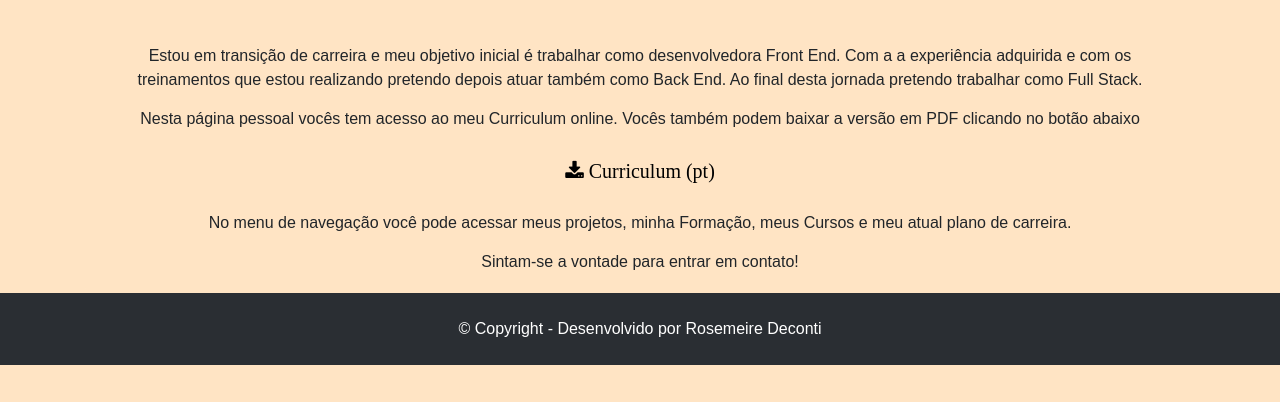
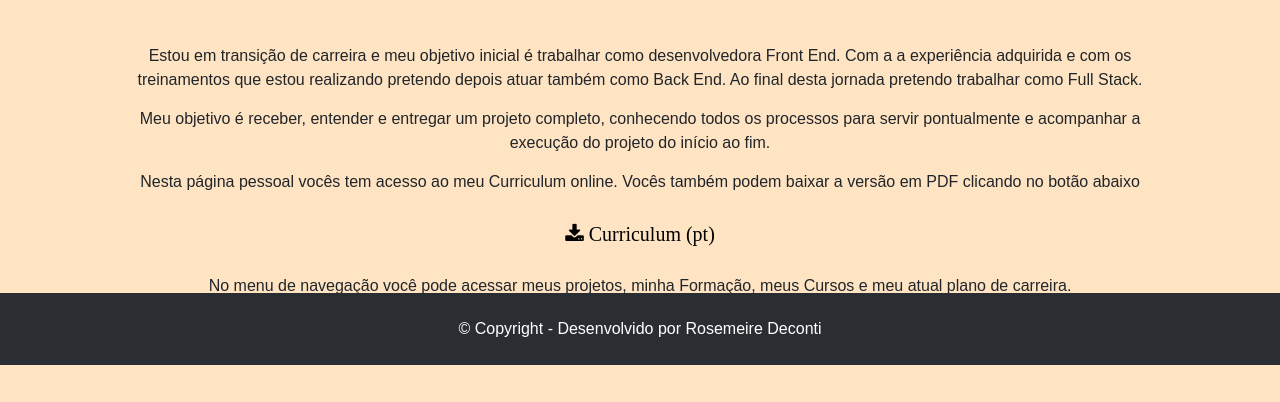
Before and after one commit to rdeconti/rdeconti.github.io, a plain HTML site: page index.html in a window 1280 px wide. Shown: the part 435-837 px from the top of the page. Before the commit the page ends 800 px from the top, so only its background shows below. Drawn offline with nearby package versions, Linux system fonts and the light colour scheme.

Commit message:
Updated index.html text

```diff
--- a/index.html
+++ b/index.html
@@ -145,6 +145,7 @@ Descrição:          Página INICIAL
                     <p>Estou em transição de carreira e meu objetivo inicial é trabalhar como desenvolvedora Front End. Com a
                         a experiência adquirida e com os treinamentos que estou realizando pretendo depois
                         atuar também como Back End. Ao final desta jornada pretendo trabalhar como Full Stack.</p>
+                    <p>Meu objetivo é receber, entender e entregar um projeto completo, conhecendo todos os processos para servir pontualmente e acompanhar a execução do projeto do início ao fim.</p>
                     <p>Nesta página pessoal vocês tem acesso ao meu Curriculum online. Vocês também podem baixar a versão em PDF clicando no botão abaixo</p>
                     <p><a class="fa fa-download" href="https://rdeconti.github.io/pdf/CV_PT.pdf" target="_blank"> Curriculum (pt)</a></p>
                     <p>No menu de navegação você pode acessar meus projetos, minha Formação, meus Cursos e meu atual plano de carreira.</p>
```
